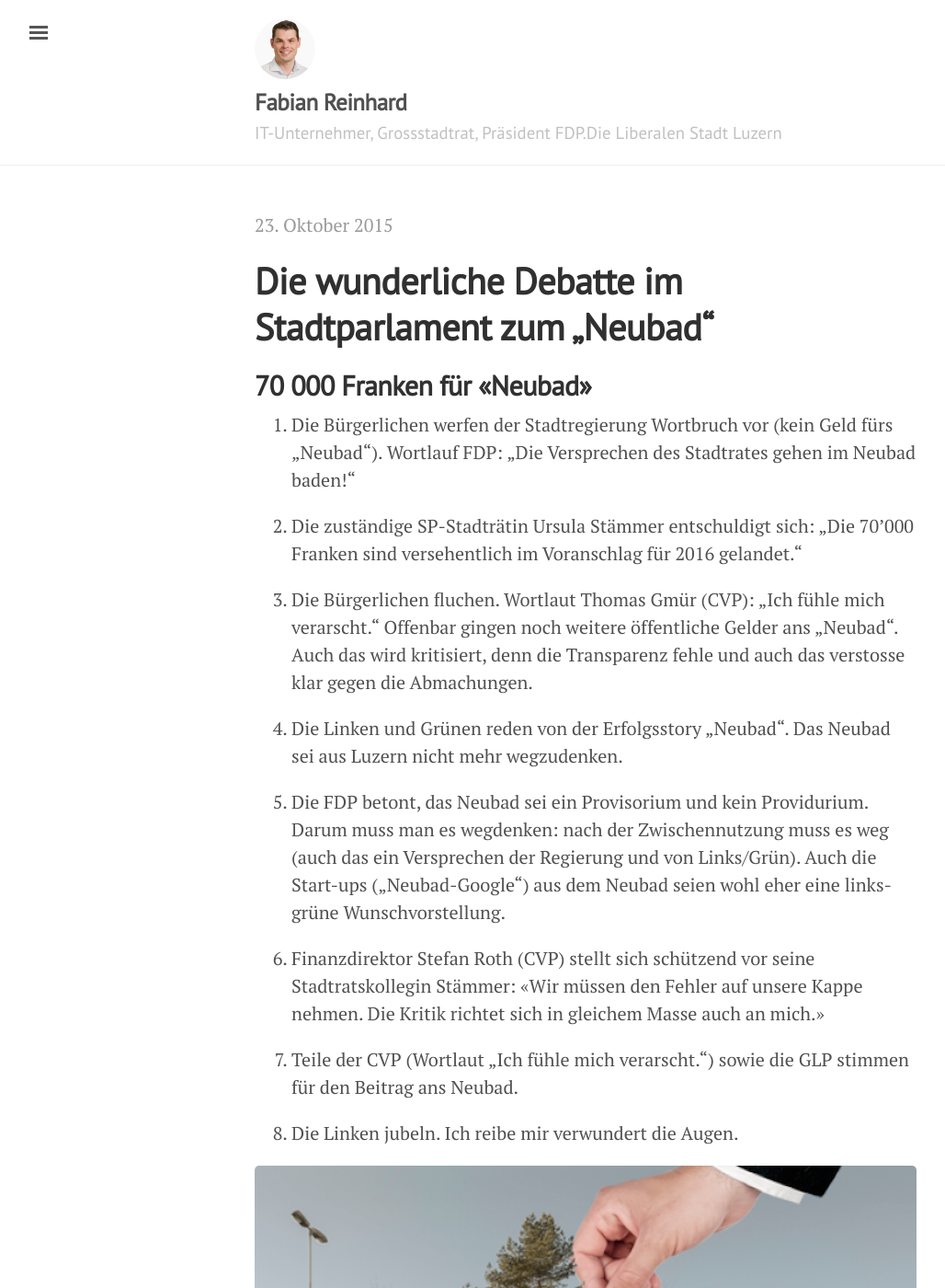
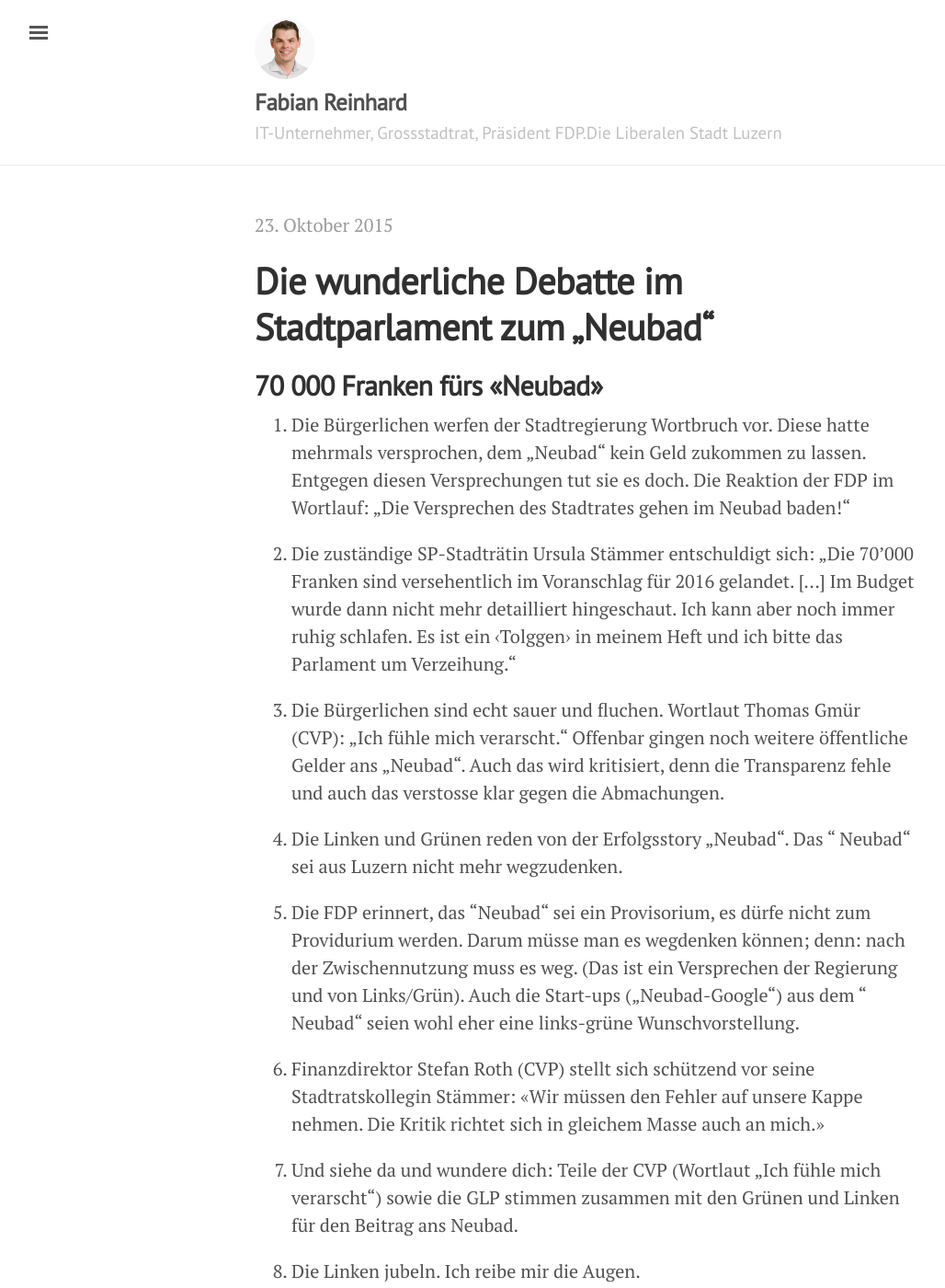
Before and after one commit to freinhard/freinhard.github.io, a Jekyll site: the page built from _posts/2015-10-23-debatte-neubad.md, in a window 1280 px wide and 1400 px high. Shown: the whole window at 92% size, without its empty margins (3-1031 px from the left). Built offline with Jekyll 4.4.1, drawn with Linux system fonts in a browser that asks for light colours; comment, search, counter and statistics services are not loaded.

Commit message:
Text redigiert

```diff
--- a/_posts/2015-10-23-debatte-neubad.md
+++ b/_posts/2015-10-23-debatte-neubad.md
@@ -3,23 +3,24 @@ layout: post
 title: Die wunderliche Debatte im Stadtparlament zum „Neubad“
 ---
 
-## 70 000 Franken für «Neubad»
+## 70 000 Franken fürs «Neubad»
 
-1. Die Bürgerlichen werfen der Stadtregierung Wortbruch vor (kein Geld fürs „Neubad“). Wortlauf FDP: „Die Versprechen des Stadtrates gehen im Neubad baden!“
+1. Die Bürgerlichen werfen der Stadtregierung Wortbruch vor. Diese hatte mehrmals versprochen, dem „Neubad“ kein Geld zukommen zu lassen. Entgegen diesen Versprechungen tut sie es doch.
+Die Reaktion der FDP im Wortlauf: „Die Versprechen des Stadtrates gehen im Neubad baden!“
 
-2. Die zuständige SP-Stadträtin Ursula Stämmer entschuldigt sich: „Die 70'000 Franken sind versehentlich im Voranschlag für 2016 gelandet.“
+2. Die zuständige SP-Stadträtin Ursula Stämmer entschuldigt sich: „Die 70'000 Franken sind versehentlich im Voranschlag für 2016 gelandet. […] Im Budget wurde dann nicht mehr detailliert hingeschaut. Ich kann aber noch immer ruhig schlafen. Es ist ein ‹Tolggen› in meinem Heft und ich bitte das Parlament um Verzeihung.“
 
-3. Die Bürgerlichen fluchen. Wortlaut Thomas Gmür (CVP): „Ich fühle mich verarscht.“ Offenbar gingen noch weitere öffentliche Gelder ans „Neubad“. Auch das wird kritisiert, denn die Transparenz fehle und auch das verstosse klar gegen die Abmachungen.
+3. Die Bürgerlichen sind echt sauer und fluchen. Wortlaut Thomas Gmür (CVP): „Ich fühle mich verarscht.“ Offenbar gingen noch weitere öffentliche Gelder ans „Neubad“. Auch das wird kritisiert, denn die Transparenz fehle und auch das verstosse klar gegen die Abmachungen.
 
-4. Die Linken und Grünen reden von der Erfolgsstory „Neubad“. Das Neubad sei aus Luzern nicht mehr wegzudenken.
+4. Die Linken und Grünen reden von der Erfolgsstory „Neubad“. Das “ Neubad“ sei aus Luzern nicht mehr  wegzudenken.
 
-5. Die FDP betont, das Neubad sei ein Provisorium und kein Providurium. Darum muss man es wegdenken: nach der Zwischennutzung muss es weg (auch das ein Versprechen der Regierung und von Links/Grün). Auch die Start-ups („Neubad-Google“) aus dem Neubad seien wohl eher eine links-grüne Wunschvorstellung.
+5. Die FDP erinnert, das “Neubad“ sei ein Provisorium, es dürfe nicht zum Providurium werden. Darum müsse man es wegdenken können; denn: nach der Zwischennutzung muss es weg. (Das ist  ein Versprechen der Regierung und von Links/Grün). Auch die Start-ups („Neubad-Google“) aus dem “ Neubad“ seien wohl eher eine links-grüne Wunschvorstellung.
 
 6. Finanzdirektor Stefan Roth (CVP) stellt sich schützend vor seine Stadtratskollegin Stämmer: «Wir müssen den Fehler auf unsere Kappe nehmen. Die Kritik richtet sich in gleichem Masse auch an mich.»
 
-7. Teile der CVP (Wortlaut „Ich fühle mich verarscht.“) sowie die GLP stimmen für den Beitrag ans Neubad.
+7. Und siehe da und wundere dich: Teile der CVP (Wortlaut „Ich fühle mich verarscht“) sowie die GLP stimmen zusammen mit den Grünen und Linken für den Beitrag ans Neubad.
 
-8. Die Linken jubeln. Ich reibe mir verwundert die Augen.
+8. Die Linken jubeln. Ich reibe mir die Augen.
 
 ![Hallenbad]({{ site.url }}/public/assets/neubad-geld.jpg)
 *Bild: Das ehemalige Hallenbad Biregg (Quelle neubad.org)*
```
